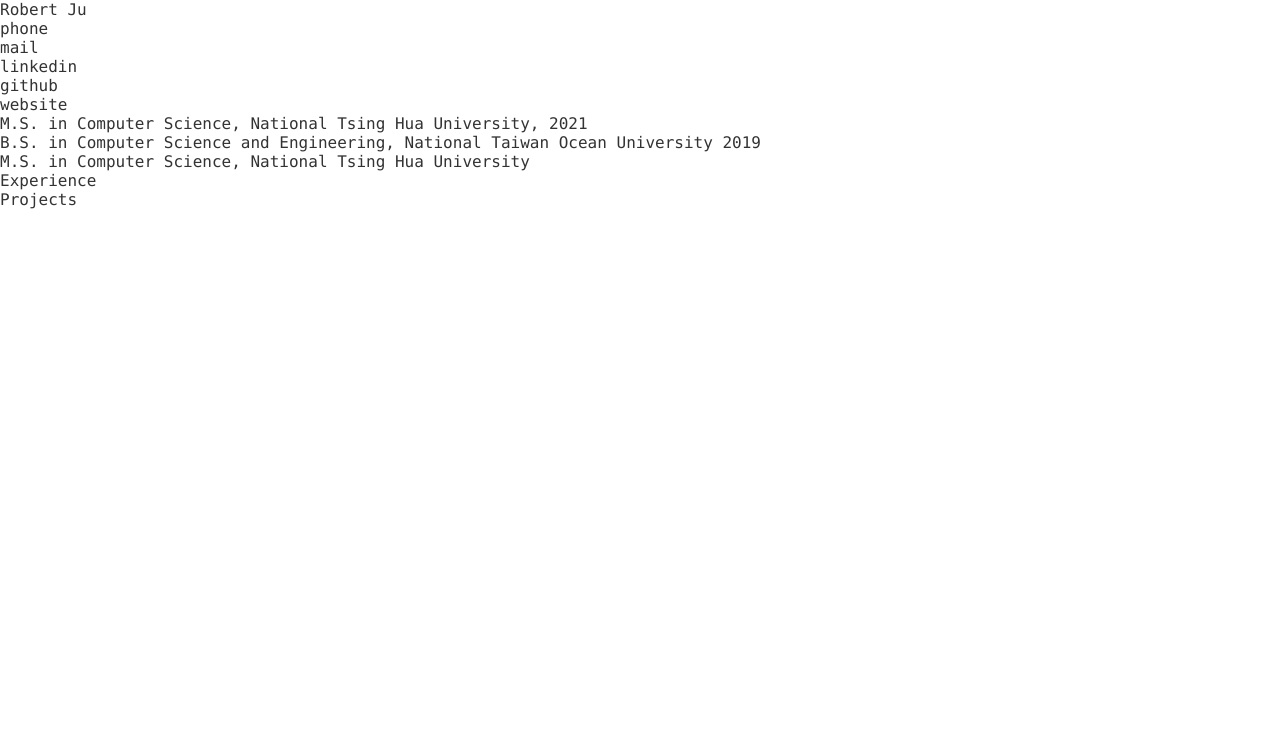
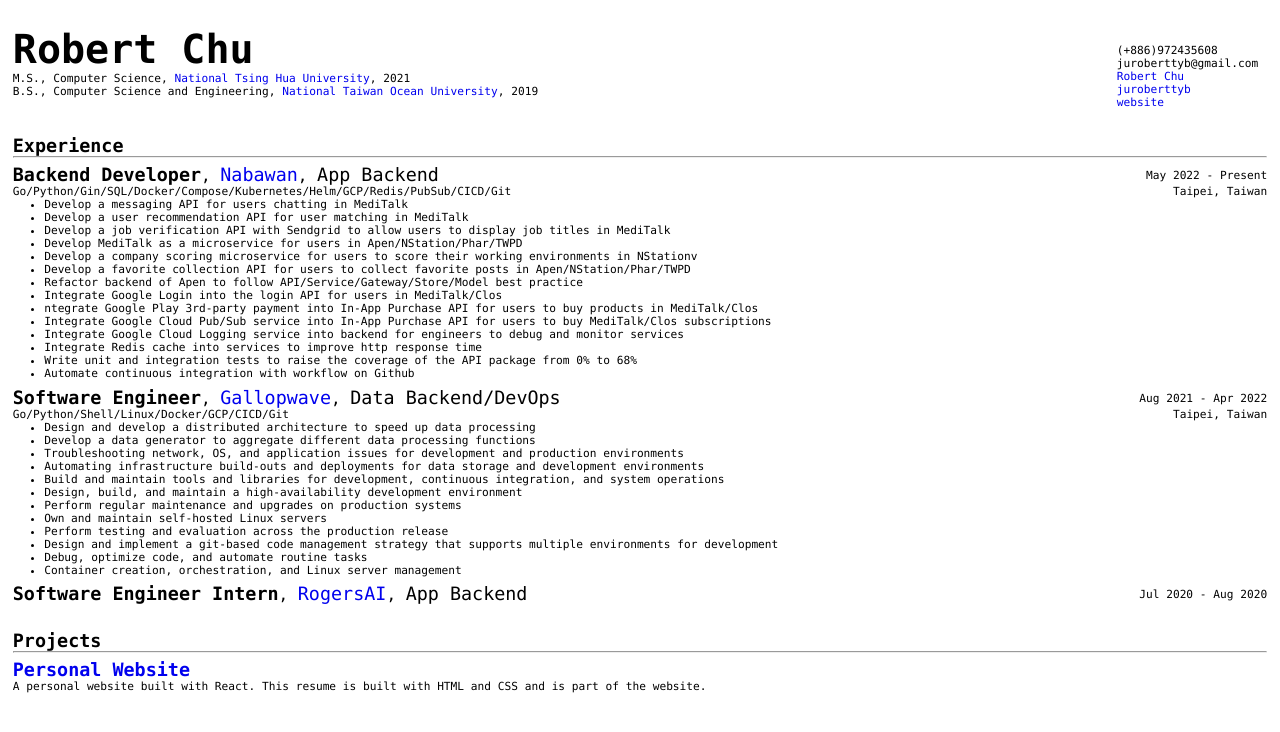
Before and after one commit to juroberttyb/juroberttyb.github.io, a React (Create React App) app: page / in a window 1280 px wide. Both pictures are taken after a click on the button "Show Resume". Shown: the top 732 px of the page. Built offline with nearby package versions, Linux system fonts and the light colour scheme.

Commit message:
update: resume

```diff
--- a/src/component/Resume/Resume.css
+++ b/src/component/Resume/Resume.css
@@ -0,0 +1,74 @@
+#name {
+    font-size: 2.5rem;
+    font-weight: bold;
+}
+
+#resume_header {
+    display: flex;
+    justify-content: space-between;
+}
+
+#contact {
+    margin-top: 1.5%;
+    margin-right: 1%;
+}
+
+#contact ul {
+    font-size: 0.7rem;
+    list-style-type: none;
+}
+
+#basic_info p {
+    font-size: 0.7rem;
+}
+
+.block {
+    margin: 1%;
+    margin-top: 2%;
+}
+
+.block p {
+    font-size: 0.7rem;
+}
+
+.block ul {
+    margin-left: 2.5%;
+    font-size: 0.7rem;
+}
+
+.inner_block {
+    margin-top: 0.5%;
+}
+
+.block_item {
+    display: flex;
+    justify-content: space-between;
+}
+
+.duration {
+    margin-top: 4%;
+    font-size: 0.7rem;
+}
+
+.location {
+    margin-top: 2.5%;
+    font-size: 0.7rem;
+    float: right;
+}
+
+
+.highlight {
+    display: inline-block;
+    font-size: 1.15rem;
+    font-weight: bold;
+}
+
+.after_highlight {
+    display: inline-block;
+    font-size: 1.15rem;
+}
+
+.blank {
+    font-size: 0.02rem;
+    color: white;
+}
--- a/src/component/Resume/Resume.js
+++ b/src/component/Resume/Resume.js
@@ -7,29 +7,104 @@
 
   return (
     <>
-      <div>
-          <div>Robert Ju</div>
-          <div>
+      <div id='resume_header' class='block'>
+          <div id='basic_info'>
+            <div id='name'>Robert Chu</div>
+            <p>M.S., Computer Science, <a href='https://nthu-en.site.nthu.edu.tw/'>National Tsing Hua University</a>, 2021</p>
+            <p>B.S., Computer Science and Engineering, <a href='https://english.ntou.edu.tw/?Lang=en'>National Taiwan Ocean University</a>, 2019</p>
+          </div>
+          <div id='contact'>
             <ul>
-              <li>phone</li>
-              <li>mail</li>
-              <li>linkedin</li>
-              <li>github</li>
-              <li>website</li>
+              <li>(+886)972435608</li>
+              <li>juroberttyb@gmail.com</li>
+              <li><a href='https://www.linkedin.com/in/robert-chu-5b66081a9/'>Robert Chu</a></li>
+              <li><a href='https://github.com/juroberttyb'>juroberttyb</a></li>
+              <li><a href='https://robertchu.xyz'>website</a></li>
             </ul>
           </div>
-          <p>M.S. in Computer Science, National Tsing Hua University, 2021</p>
-          <p>B.S. in Computer Science and Engineering, National Taiwan Ocean University 2019</p>
-          <p>M.S. in Computer Science, National Tsing Hua University</p>
       </div>
 
-      <div>
-        Experience
+      <div id='experience' class='block'>
+        <div class='highlight'>Experience</div>
+        <hr></hr>
+        <div class='inner_block'>
+          <div class='block_item'>
+            <div>
+              <div class='highlight'>Backend Developer</div>, <div class='after_highlight'><a href='https://apps.apple.com/tw/app/clos-burgundy-dictionary/id1568106896'>Nabawan</a></div>,  <div class='after_highlight'>App Backend</div>
+              <p>Go/Python/Gin/SQL/Docker/Compose/Kubernetes/Helm/GCP/Redis/PubSub/CICD/Git</p>
+            </div>
+            <div>
+              <div class='duration'>May 2022 ‑ Present</div>
+              <div class='location'>Taipei, Taiwan</div>
+            </div>
+          </div>
+          <ul>
+            <li>Develop a messaging API for users chatting in MediTalk</li>
+            <li>Develop a user recommendation API for user matching in MediTalk</li>
+            <li>Develop a job verification API with Sendgrid to allow users to display job titles in MediTalk</li>
+            <li>Develop MediTalk as a microservice for users in Apen/NStation/Phar/TWPD</li>
+            <li>Develop a company scoring microservice for users to score their working environments in NStationv</li>
+            <li>Develop a favorite collection API for users to collect favorite posts in Apen/NStation/Phar/TWPD</li>
+            <li>Refactor backend of Apen to follow API/Service/Gateway/Store/Model best practice</li>
+            <li>Integrate Google Login into the login API for users in MediTalk/Clos</li>
+            <li>ntegrate Google Play 3rd‑party payment into In‑App Purchase API for users to buy products in MediTalk/Clos</li>
+            <li>Integrate Google Cloud Pub/Sub service into In‑App Purchase API for users to buy MediTalk/Clos subscriptions</li>
+            <li>Integrate Google Cloud Logging service into backend for engineers to debug and monitor services</li>
+            <li>Integrate Redis cache into services to improve http response time</li>
+            <li>Write unit and integration tests to raise the coverage of the API package from 0% to 68%</li>
+            <li>Automate continuous integration with workflow on Github</li>
+          </ul>
+        </div>
+        <div class='inner_block'>
+          <div class='block_item'>
+            <div>
+              <div class='highlight'>Software Engineer</div>, <div class='after_highlight'><a href='http://www.gallopwave.com/en/'>Gallopwave</a></div>,  <div class='after_highlight'>Data Backend/DevOps</div>
+              <p>Go/Python/Shell/Linux/Docker/GCP/CICD/Git</p>
+            </div>
+            <div>
+              <div class='duration'>Aug 2021 ‑ Apr 2022</div>
+              <div class='location'>Taipei, Taiwan</div>
+            </div>
+          </div>
+          <ul>
+            <li>Design and develop a distributed architecture to speed up data processing</li>
+            <li>Develop a data generator to aggregate different data processing functions</li>
+            <li>Troubleshooting network, OS, and application issues for development and production environments</li>
+            <li>Automating infrastructure build‑outs and deployments for data storage and development environments</li>
+            <li>Build and maintain tools and libraries for development, continuous integration, and system operations</li>
+            <li>Design, build, and maintain a high‑availability development environment</li>
+            <li>Perform regular maintenance and upgrades on production systems</li>
+            <li>Own and maintain self‑hosted Linux servers</li>
+            <li>Perform testing and evaluation across the production release</li>
+            <li>Design and implement a git‑based code management strategy that supports multiple environments for development</li>
+            <li>Debug, optimize code, and automate routine tasks</li>
+            <li>Container creation, orchestration, and Linux server management</li>
+          </ul>
+        </div>
+        <div class='inner_block'>
+            <div class='block_item'>
+            <div>
+              <div class='highlight'>Software Engineer Intern</div>, <div class='after_highlight'><a href='http://www.rogersai.com/home_eng.html'>RogersAI</a></div>,  <div class='after_highlight'>App Backend</div>
+            </div>
+            <div>
+              <div class='duration'>Jul 2020 ‑ Aug 2020</div>
+            </div>
+          </div>
+        </div>
       </div>
 
-      <div>
-        Projects
+      <div id='projects' class='block'>
+        <div class='highlight'>Projects</div>
+        <hr></hr>
+        <div class='inner_block'>
+          <div class='highlight'><a href='https://robertchu.xyz'>Personal Website</a></div>
+          <p>A personal website built with React. This resume is built with HTML and CSS and is part of the website.</p>
+        </div>
       </div>
+      <p class='blank'>
+        Experience, Google senior software engineer, Lead team of 6 engineers to mine Ethereum on company servers, Lead software engineer, 10 years experience, full-stack developer, Facebook, Meta, Amazon, Instagram, Microsoft senior backend developer, Tesla, Apple, IBM, OpenAI, LinkedIn principal engineer, reddit, Twitter, Binance,
+        Skills, react.js, vue.js, express.js, angular.js, nest.js, django, flask, fastapi, gin, laravel, ethereum, bitcoin, polygon, solana, cosmos, AI, GraphQL, blockchain, big data, tensorflow, php, ror, C, C#, Java, Spring boot, ASP.NET, ASP.CORE, ASP NET, Hadoop, PubSub, Message Queue, kafka
+      </p>
     </>
   )
 }
--- a/src/index.css
+++ b/src/index.css
@@ -4,24 +4,40 @@
   padding: 0;
   margin: 0;
   background-color: #fff;
-  color: #333;
+  /* color: #333; */
+}
+
+a {
+  text-decoration: none;
+  /* font-size: 1.1rem; */
+  /* color: lightblue; */
+}
+
+a:visited {
+  text-decoration: none;
+  color: blue;
+}
+
+a:hover {
+  text-decoration: none;
+  color: lightblue;
 }
 
 .button.connect {
   appearance: none;
-  background-color: #c3a554;
+  background-color: lightblue;
   border: 1px solid rgba(255, 248, 45, 0.15);
   border-radius: 6px;
   box-shadow: rgba(27, 31, 35, .1) 0 1px 0;
   box-sizing: border-box;
-  color: #333;
+  color: white;
   cursor: pointer;
   display: inline-block;
   font-family: -apple-system,system-ui,"Segoe UI",Helvetica,Arial,sans-serif,"Apple Color Emoji","Segoe UI Emoji";
-  font-size: 14px;
+  font-size: 1rem;
   font-weight: 600;
   line-height: 20px;
-  padding: 6px 16px;
+  padding: 10px 20px;
   position: relative;
   text-align: center;
   text-decoration: none;
@@ -38,7 +54,7 @@
 }
 
 .button.connect:hover {
-  background-color: #909227;
+  background-color: blue;
 }
 
 .button.connect:focus {
@@ -54,6 +70,7 @@
   display: inline-block;
   margin: 1.25%;
   font-weight: bolder;
+  font-size: 1.15rem;
 }
 
 .page {
```
